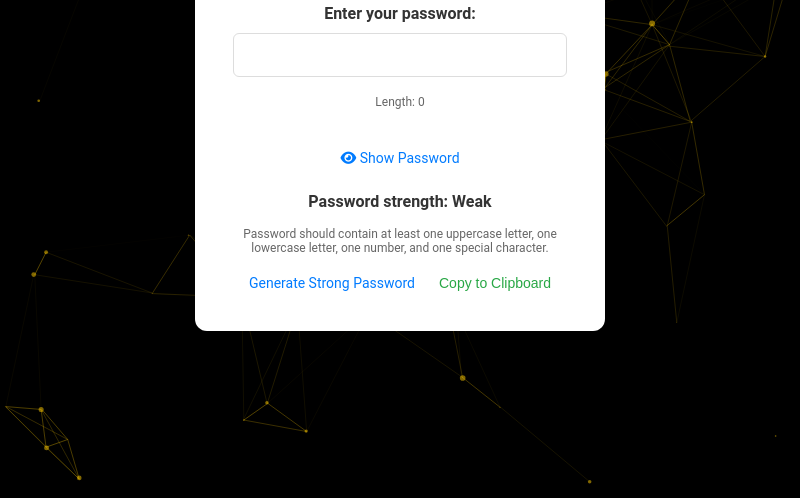
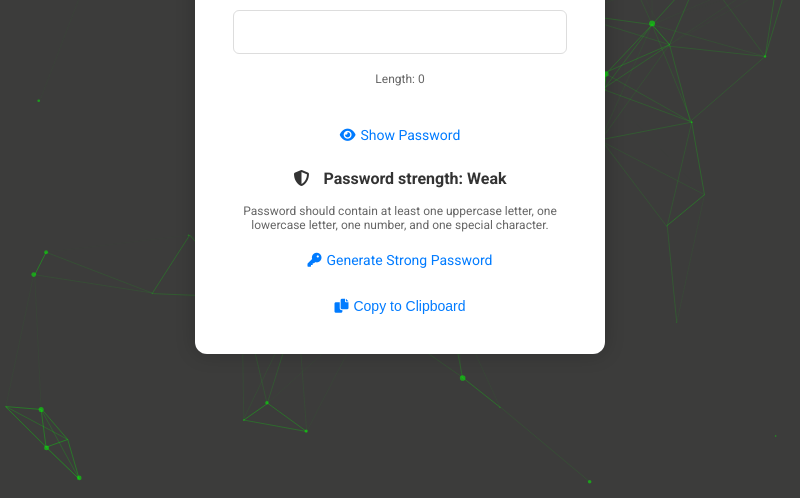
Before and after one commit to ScribeAegis/password-strength-checker-app, an Electron app: page index.html in a window 800 px wide. Shown: the part 306-804 px from the top of the page. Drawn offline with nearby package versions, Linux system fonts and the light colour scheme.

Commit message:
Your commit message

```diff
--- a/index.html
+++ b/index.html
@@ -6,7 +6,10 @@
     <meta name="viewport" content="width=device-width, initial-scale=1.0">
     <title>Password Strength Checker</title>
     <link rel="stylesheet" href="https://cdnjs.cloudflare.com/ajax/libs/font-awesome/6.0.0/css/all.min.css">
+    <link rel="stylesheet" href="https://fonts.googleapis.com/css2?family=Roboto:wght@400;700&display=swap">
     <script src="https://cdnjs.cloudflare.com/ajax/libs/zxcvbn/4.4.2/zxcvbn.js"></script>
+    <!-- particles.js library -->
+    <script src="https://cdn.jsdelivr.net/particles.js/2.0.0/particles.min.js"></script>
     <style>
         body {
             font-family: 'Roboto', sans-serif;
@@ -15,19 +18,21 @@
             align-items: center;
             justify-content: center;
             min-height: 100vh;
-            background-color: #000000;
+            background-color: #3C3C3B; /* background color */
             overflow: hidden;
+            position: relative;
         }
 
         #particles-js {
-            position: absolute;
+            position: fixed;
             width: 100%;
             height: 100%;
+            top: 0;
+            left: 0;
             z-index: -1;
         }
 
         #password-container {
-            z-index: 1;
             background-color: #ffffff;
             border-radius: 12px;
             box-shadow: 0 0 20px rgba(0, 0, 0, 0.2);
@@ -35,14 +40,12 @@
             width: 350px;
             text-align: center;
             transition: transform 0.3s ease-in-out;
-        }
-
-        #password-container:hover {
-            transform: scale(1.02);
+            position: relative;
+            z-index: 1;
         }
 
         h1 {
-            color: #333;
+            color: #007bff; /* Blue header color */
             margin-bottom: 20px;
         }
 
@@ -75,8 +78,10 @@
         }
 
         #show-password,
-        #generate-password {
-            display: inline-block;
+        #generate-password,
+        #copy-to-clipboard {
+            display: inline-flex;
+            align-items: center;
             margin-top: 10px;
             padding: 10px;
             cursor: pointer;
@@ -88,8 +93,19 @@
             transition: color 0.3s ease-in-out;
         }
 
+        #show-password i,
+        #generate-password i,
+        #copy-to-clipboard i {
+            margin-right: 5px;
+        }
+
+        #password-strength i {
+            margin-right: 10px;
+        }
+
         #show-password:hover,
-        #generate-password:hover {
+        #generate-password:hover,
+        #copy-to-clipboard:hover {
             color: #0056b3;
         }
 
@@ -104,21 +120,10 @@
             margin-bottom: 12px;
         }
 
-        #copy-to-clipboard {
-            display: inline-block;
-            margin-top: 10px;
-            padding: 10px;
-            cursor: pointer;
-            color: #28a745;
-            text-decoration: none;
-            background: none;
-            border: none;
-            font-size: 14px;
-            transition: color 0.3s ease-in-out;
-        }
-
-        #copy-to-clipboard:hover {
-            color: #218838;
+        #crack-time {
+            margin-top: 12px;
+            font-size: 12px;
+            color: #666;
         }
 
         #password-length {
@@ -132,13 +137,19 @@
             font-size: 12px;
             color: #666;
         }
+
+        @media (max-width: 768px) {
+            #password-container {
+                width: 80%;
+            }
+        }
     </style>
-    <!-- Use your preferred particles.js CDN or host the file locally -->
-    <script src="https://cdn.jsdelivr.net/particles.js/2.0.0/particles.min.js"></script>
 </head>
 
 <body>
+    <!-- particles.js container -->
     <div id="particles-js"></div>
+
     <div id="password-container">
         <h1>Password Strength Checker</h1>
         <div id="password-wrapper">
@@ -151,124 +162,133 @@
         <a href="#" id="show-password" onclick="togglePasswordVisibility()">
             <i class="fas fa-eye"></i> Show Password
         </a>
-        <p id="password-strength">Password strength: <span id="strength-text">Weak</span></p>
+        <p id="password-strength"><i class="fas fa-shield"></i> Password strength: <span id="strength-text">Weak</span></p>
         <p id="feedback-message"></p>
+        <p id="crack-time"></p>
         <div class="password-requirements">
             Password should contain at least one uppercase letter, one lowercase letter, one number, and one special character.
         </div>
-        <a href="#" id="generate-password" onclick="generatePassword()">Generate Strong Password</a>
-        <button id="copy-to-clipboard" onclick="copyToClipboard()">Copy to Clipboard</button>
-    </div>
+        <a href="#" id="generate-password" onclick="generatePassword()">
+            <i class="fas fa-key"></i> Generate Strong Password
+        </a>
+        <button id="copy-to-clipboard" onclick="copyToClipboard()">
+            <i class="fas fa-copy"></i> Copy to Clipboard
+        </button>
 
+        <!-- particles.js configuration -->
         <script>
-        particlesJS('particles-js', {
-            particles: {
-                number: {
-                    value: 80,
-                    density: {
-                        enable: true,
-                        value_area: 800
+            particlesJS("particles-js", {
+                "particles": {
+                    "number": {
+                        "value": 80,
+                        "density": {
+                            "enable": true,
+                            "value_area": 800
                         }
                     },
-                color: {
-                    value: "#ffcc00", /* Particle color changed to yellow */
-                    opacity: 0.7
+                    "color": {
+                        "value": "#00FF00"
                     },
-                shape: {
-                    type: "circle",
-                    stroke: {
-                        width: 0,
-                        color: "#000000"
+                    "shape": {
+                        "type": "circle",
+                        "stroke": {
+                            "width": 0,
+                            "color": "#00FF00"
                         },
-                    polygon: {
-                        nb_sides: 5
+                        "polygon": {
+                            "nb_sides": 5
                         }
                     },
-                opacity: {
-                    value: 0.5,
-                    random: false,
-                    anim: {
-                        enable: false,
-                        speed: 1,
-                        opacity_min: 0.1,
-                        sync: false
+                    "opacity": {
+                        "value": 0.5,
+                        "random": false,
+                        "anim": {
+                            "enable": false,
+                            "speed": 1,
+                            "opacity_min": 0.1,
+                            "sync": false
                         }
                     },
-                size: {
-                    value: 3,
-                    random: true,
-                    anim: {
-                        enable: false,
-                        speed: 40,
-                        size_min: 0.1,
-                        sync: false
+                    "size": {
+                        "value": 3,
+                        "random": true,
+                        "anim": {
+                            "enable": false,
+                            "speed": 40,
+                            "size_min": 0.1,
+                            "sync": false
                         }
                     },
-                line_linked: {
-                    enable: true,
-                    distance: 150,
-                    color: "#ffcc00", /* Particle line color changed to yellow */
-                    opacity: 0.4,
-                    width: 1
+                    "line_linked": {
+                        "enable": true,
+                        "distance": 150,
+                        "color": "#00FF00",
+                        "opacity": 0.4,
+                        "width": 1
                     },
-                move: {
-                    enable: true,
-                    speed: 6,
-                    direction: "none",
-                    random: false,
-                    straight: false,
-                    out_mode: "out",
-                    bounce: false,
-                    attract: {
-                        enable: false,
-                        rotateX: 600,
-                        rotateY: 1200
+                    "move": {
+                        "enable": true,
+                        "speed": 6,
+                        "direction": "none",
+                        "random": false,
+                        "straight": false,
+                        "out_mode": "out",
+                        "bounce": false,
+                        "attract": {
+                            "enable": false,
+                            "rotateX": 600,
+                            "rotateY": 1200
                         }
                     }
                 },
-            interactivity: {
-                events: {
-                    onhover: {
-                        enable: true,
-                        mode: "repulse"
+                "interactivity": {
+                    "detect_on": "canvas",
+                    "events": {
+                        "onhover": {
+                            "enable": true,
+                            "mode": "grab"
                         },
-                    onclick: {
-                        enable: true,
-                        mode: "push"
+                        "onclick": {
+                            "enable": true,
+                            "mode": "push"
+                        },
+                        "resize": true
+                    },
+                    "modes": {
+                        "grab": {
+                            "distance": 140,
+                            "line_linked": {
+                                "opacity": 1
                             }
                         },
-                modes: {
-                    grab: {
-                        distance: 400,
-                        line_linked: {
-                            opacity: 1
-                        }
+                        "bubble": {
+                            "distance": 400,
+                            "size": 40,
+                            "duration": 2,
+                            "opacity": 8,
+                            "speed": 3
                         },
-                    bubble: {
-                        distance: 400,
-                        size: 40,
-                        duration: 2,
-                        opacity: 8,
-                        speed: 3
+                        "repulse": {
+                            "distance": 200,
+                            "duration": 0.4
                         },
-                    repulse: {
-                        distance: 200
+                        "push": {
+                            "particles_nb": 4
                         },
-                    push: {
-                        particles_nb: 4
-                    },
-                    remove: {
-                        particles_nb: 2
+                        "remove": {
+                            "particles_nb": 2
                         }
                     }
-            },
-            retina_detect: true
+                }
             });
+        </script>
 
+        <script>
             const passwordInput = document.getElementById('password');
             const strengthText = document.getElementById('strength-text');
             const feedbackMessage = document.getElementById('feedback-message');
             const passwordLengthIndicator = document.getElementById('password-length');
+            const crackTimeIndicator = document.getElementById('crack-time');
 
             function checkPasswordStrength() {
                 const password = passwordInput.value;
@@ -280,6 +300,9 @@
                 feedbackMessage.style.color = result.score >= 3 ? '#28a745' : '#dc3545';
 
                 passwordLengthIndicator.textContent = `Length: ${password.length}`;
+
+                // Display the estimated time to crack the password
+                crackTimeIndicator.textContent = `Estimated time to crack: ${result.crack_times_display.offline_slow_hashing_1e4_per_second}`;
             }
 
             function getStrengthLabel(score) {
@@ -319,6 +342,7 @@
                 alert('Password copied to clipboard!');
             }
         </script>
+    </div>
 </body>
 
 </html>
--- a/package.json
+++ b/package.json
@@ -1,6 +1,6 @@
 {
   "name": "password-strength-checker-app",
-  "version": "1.0.0",
+  "version": "1.1.0",
   "description": "Password Strength Checker App",
   "main": "main.js",
   "scripts": {
```
Lines whose indentation alone changed are shown as unchanged.
